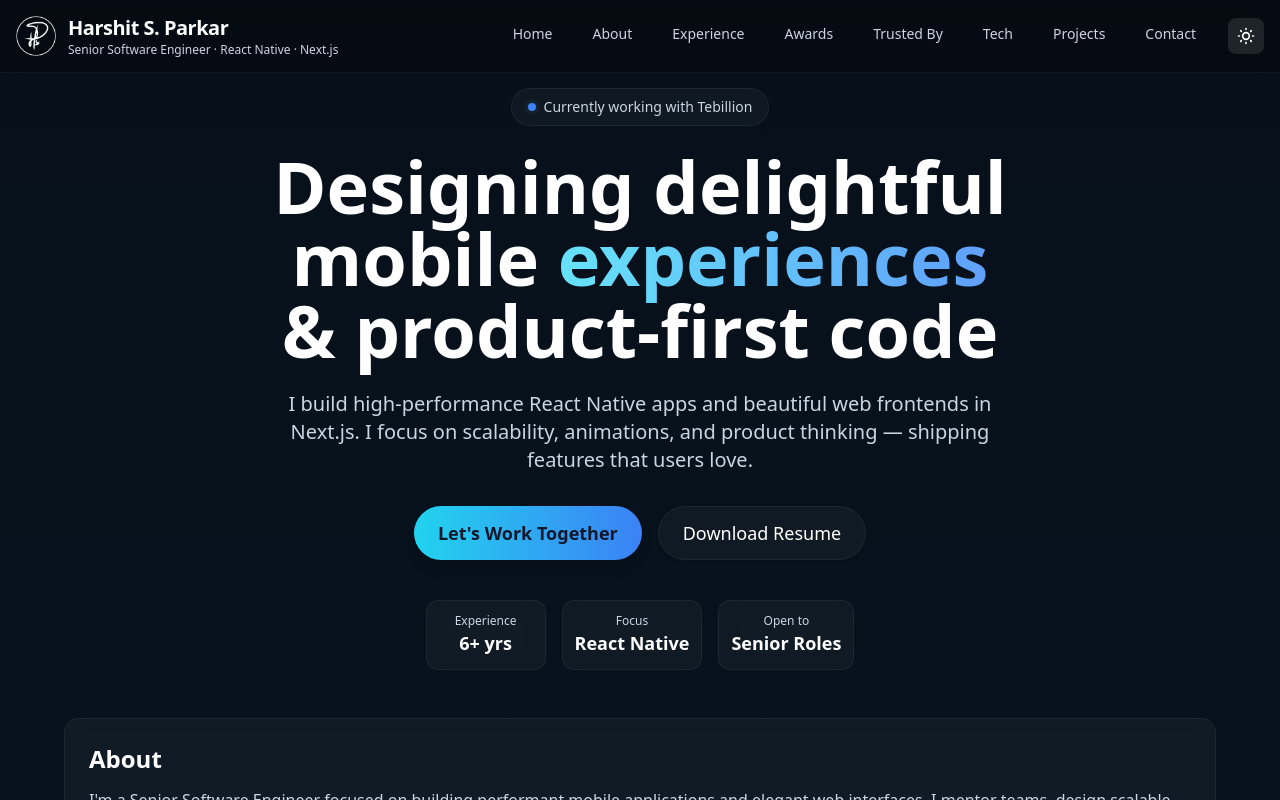
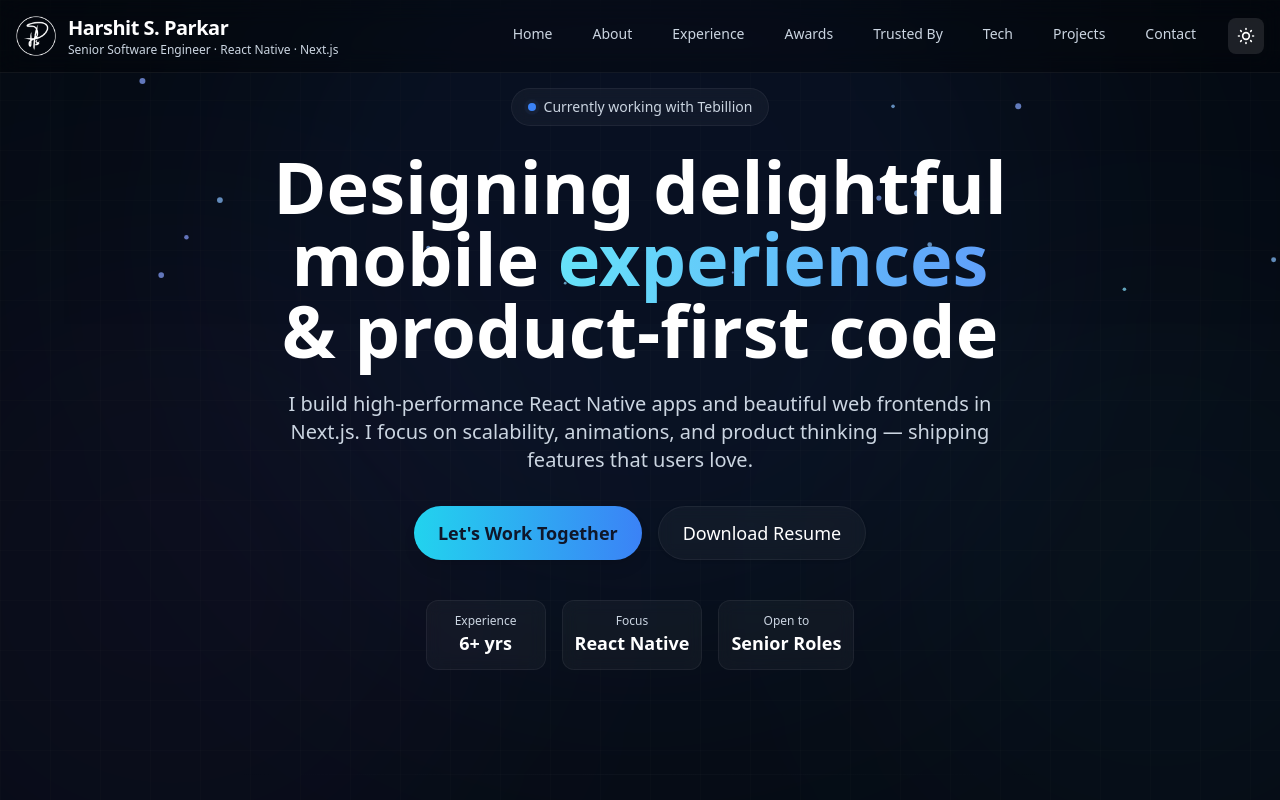
Before and after one commit to harshitparkar/harshitparkar.github.io, a Next.js app: page / in a window 1280 px wide. Built offline with nearby package versions, Linux system fonts and the light colour scheme.

Commit message:
Look change

```diff
--- a/app/page.jsx
+++ b/app/page.jsx
@@ -1,6 +1,8 @@
 'use client';
 import React from 'react';
 import Cursor from '../components/Cursor';
+import Background from '../components/Background';
+import SectionDivider from '../components/SectionDivider';
 import Header from '../components/Header';
 import Hero from '../components/Hero';
 import About from '../components/About';
@@ -30,15 +32,31 @@ export default function Page() {
 
       <Cursor />
       <Header onNav={scrollToId} />
-      <main id="home" className="pt-16 w-full px-3 md:px-4 lg:px-5">
+      {/* Dynamic Background */}
+      <Background />
+
+      <main id="home" className="pt-16 w-full px-3 md:px-4 lg:px-5 relative z-0">
         <Hero onNav={scrollToId} />
+
+        <SectionDivider />
         <About />
+
+        <SectionDivider />
+        <Experience />
+
+        <SectionDivider />
         <Awards />
-        <Experience />
+
+        <SectionDivider />
+        <TechStack />
+
+        <SectionDivider />
         <TrustedBy />
 
-        <TechStack />
+        <SectionDivider />
         <Projects />
+
+        <SectionDivider />
         <Contact />
       </main>
       <footer className="py-4 text-center text-secondary text-sm">© {new Date().getFullYear()} Harshit S. Parkar — Built with React & Tailwind</footer>
--- /dev/null
+++ b/components/Background.jsx
@@ -0,0 +1,50 @@
+'use client';
+import React from 'react';
+import { useTheme } from '../contexts/ThemeContext';
+
+export default function Background() {
+    const { theme } = useTheme();
+
+    return (
+        <div className="fixed inset-0 z-[-1] overflow-hidden pointer-events-none">
+            {/* Base Background Color */}
+            <div className={`absolute inset-0 transition-colors duration-700 ${theme === 'dark' ? 'bg-[#050b14]' : 'bg-slate-50'
+                }`} />
+
+            {/* Grid Pattern */}
+            <div
+                className={`absolute inset-0 opacity-[0.4] transition-opacity duration-700 ${theme === 'dark' ? 'opacity-[0.3]' : 'opacity-[0.4]'
+                    }`}
+                style={{
+                    backgroundImage: `linear-gradient(${theme === 'dark' ? 'rgba(255,255,255,0.03)' : 'rgba(0,0,0,0.03)'} 1px, transparent 1px),
+                           linear-gradient(90deg, ${theme === 'dark' ? 'rgba(255,255,255,0.03)' : 'rgba(0,0,0,0.03)'} 1px, transparent 1px)`,
+                    backgroundSize: '50px 50px'
+                }}
+            />
+
+            {/* Spotlight Effect - Main Top Center */}
+            <div
+                className={`absolute top-[-20%] left-1/2 -translate-x-1/2 w-[800px] h-[800px] rounded-full blur-[120px] opacity-40 mix-blend-screen transition-all duration-700 ${theme === 'dark'
+                        ? 'bg-blue-900/30'
+                        : 'bg-blue-200/50'
+                    }`}
+            />
+
+            {/* Secondary Glow - Bottom Left */}
+            <div
+                className={`absolute bottom-[-10%] left-[-10%] w-[600px] h-[600px] rounded-full blur-[100px] opacity-30 mix-blend-screen transition-all duration-700 ${theme === 'dark'
+                        ? 'bg-purple-900/20'
+                        : 'bg-purple-200/40'
+                    }`}
+            />
+
+            {/* Secondary Glow - Right Center */}
+            <div
+                className={`absolute top-[40%] right-[-10%] w-[500px] h-[500px] rounded-full blur-[100px] opacity-30 mix-blend-screen transition-all duration-700 ${theme === 'dark'
+                        ? 'bg-cyan-900/20'
+                        : 'bg-cyan-200/40'
+                    }`}
+            />
+        </div>
+    );
+}
--- /dev/null
+++ b/components/SectionDivider.jsx
@@ -0,0 +1,10 @@
+'use client';
+import React from 'react';
+
+export default function SectionDivider() {
+    return (
+        <div className="w-full max-w-4xl mx-auto my-12 md:my-20 px-6 opacity-50">
+            <div className="h-px w-full bg-gradient-to-r from-transparent via-[var(--divider)] to-transparent" />
+        </div>
+    );
+}
--- a/styles/globals.css
+++ b/styles/globals.css
@@ -95,7 +95,7 @@ html.light {
 
 /* Theme Utility Classes */
 .bg-background {
-  background: linear-gradient(to bottom, var(--bg-start), var(--bg-mid), var(--bg-end));
+  /* background: linear-gradient(to bottom, var(--bg-start), var(--bg-mid), var(--bg-end)); */
 }
 
 .text-primary {
```
